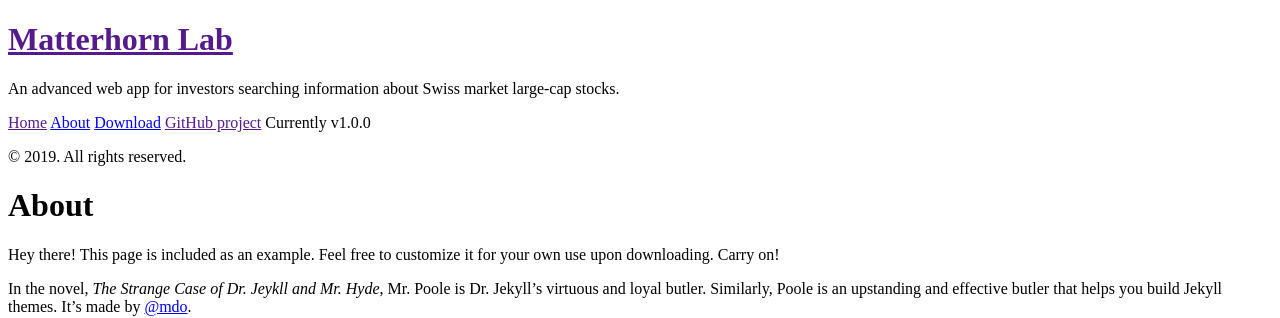
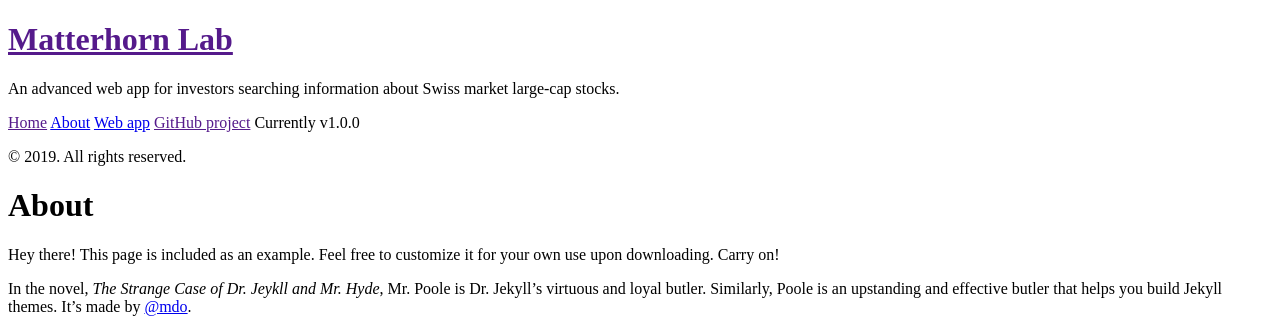
Before and after one commit to matterhornlab/matterhornlab.github.io, a Jekyll site: the page built from about.md, in a window 1280 px wide. Shown: the top 318 px of the page. Built offline with Jekyll 4.4.1, drawn with Linux system fonts in a browser that asks for light colours; Markdown is read by kramdown in place of the engine named in the settings.

Commit message:
Update sidebar.html

```diff
--- a/_includes/sidebar.html
+++ b/_includes/sidebar.html
@@ -26,7 +26,7 @@
         {% endif %}
       {% endfor %}
 
-      <a class="sidebar-nav-item" href="{{ site.github.repo }}/archive/v{{ site.version }}.zip">Download</a>
+      <a class="sidebar-nav-item" href="{{ site.github.repo }}/archive/v{{ site.version }}.zip">Web app</a>
       <a class="sidebar-nav-item" href="{{ site.github.repo }}">GitHub project</a>
       <span class="sidebar-nav-item">Currently v{{ site.version }}</span>
     </nav>
```
